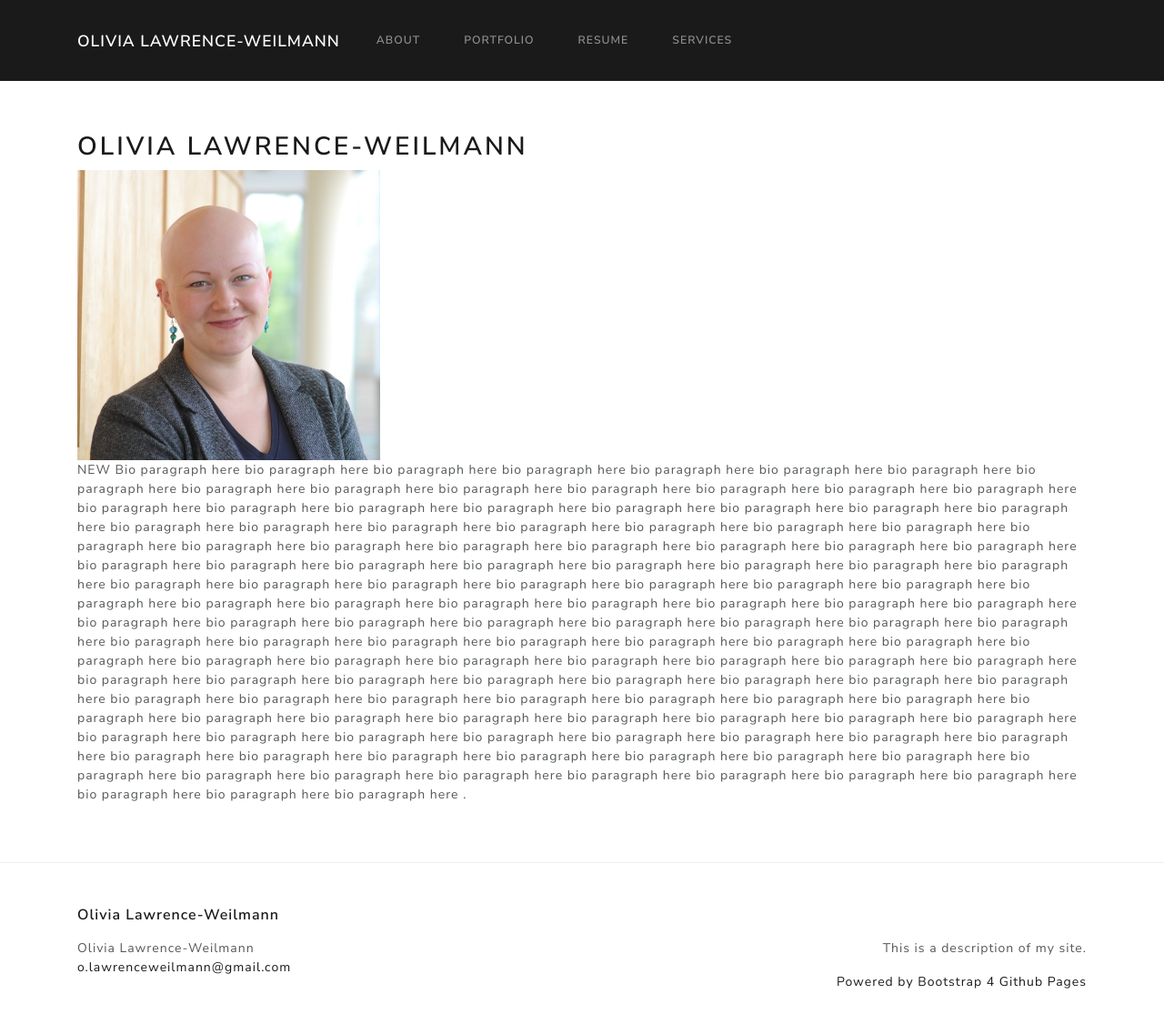
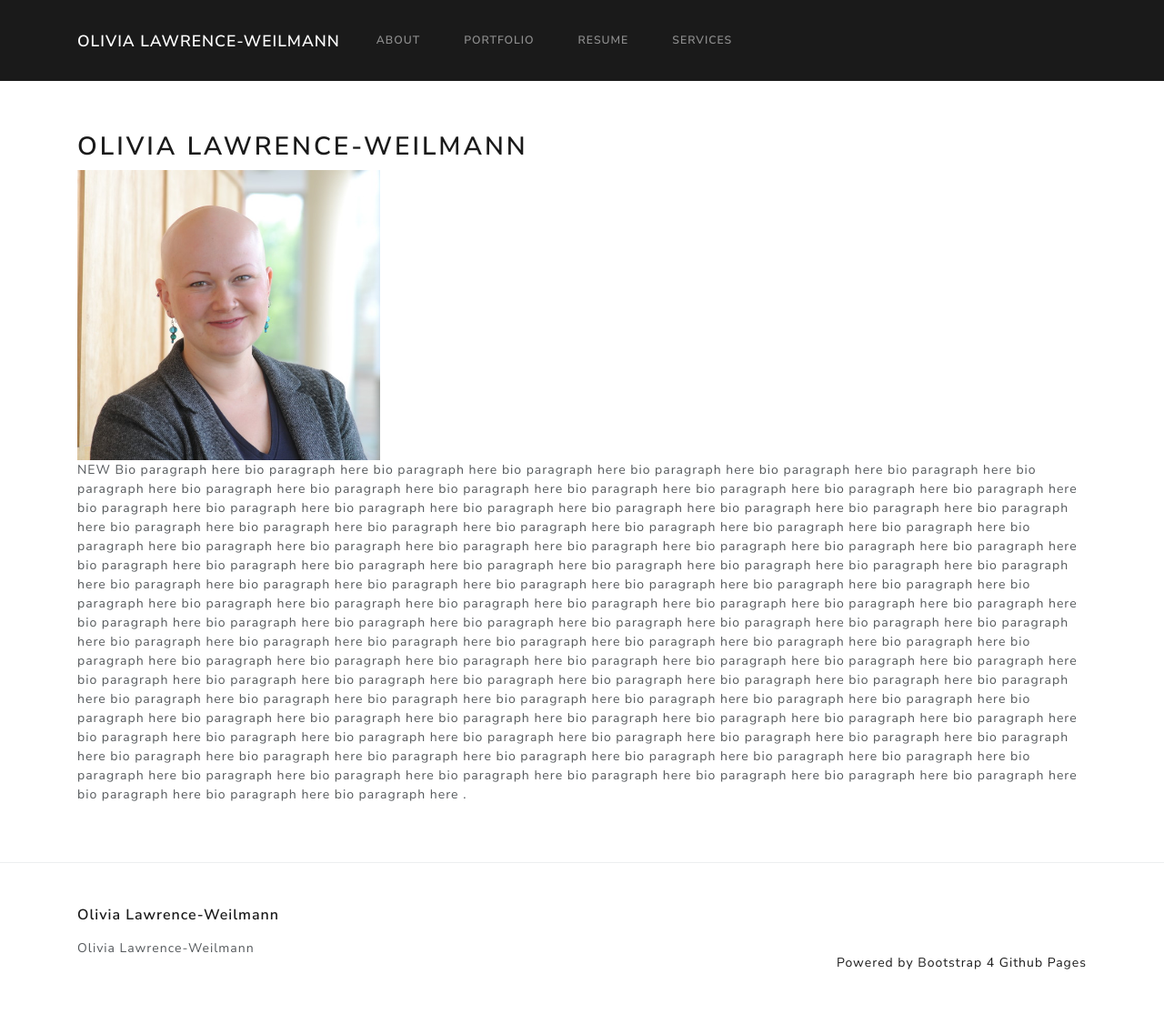
Before and after one commit to olivialw/olivialw.github.io, a Jekyll site: the page built from index.html, in a window 1280 px wide and 1154 px high. Shown: the top 1126 px of the window at 91% size. Built offline with Jekyll 4.4.1, drawn with Linux system fonts in a browser that asks for light colours.

Commit message:
Update _config.yml

```diff
--- a/_config.yml
+++ b/_config.yml
@@ -14,9 +14,9 @@
 # You can create any custom variable you would like, and they will be accessible
 # in the templates via {{ site.myvariable }}.
 title: Olivia Lawrence-Weilmann
-email: o.lawrenceweilmann@gmail.com
+email: ""
 description: >- # this means to ignore newlines until "baseurl:"
-  This is a description of my site.
+
 #baseurl: "" # the subpath of your site, e.g. /blog
 #url: "" # the base hostname & protocol for your site, e.g. http://example.com
 #twitter_username: jekyllrb
@@ -31,9 +31,6 @@
 
 # A list of the pages to display in the navigation bar
 header_pages:
-  - About
-  - Projects
-  - Contact
 
 # Exclude from processing.
 # The following items will not be processed, by default. Create a custom list
```
